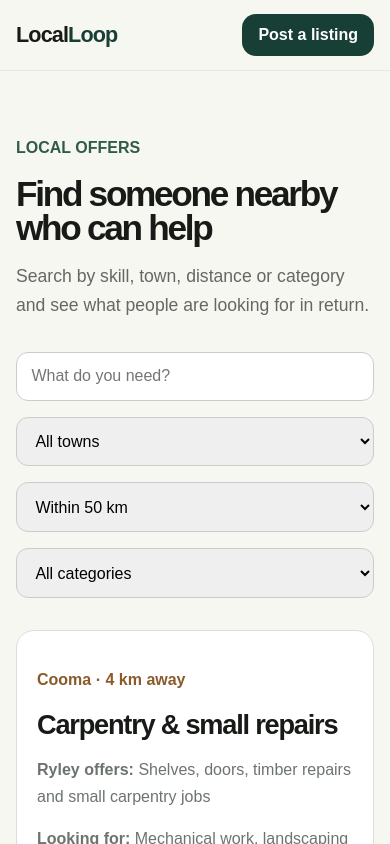
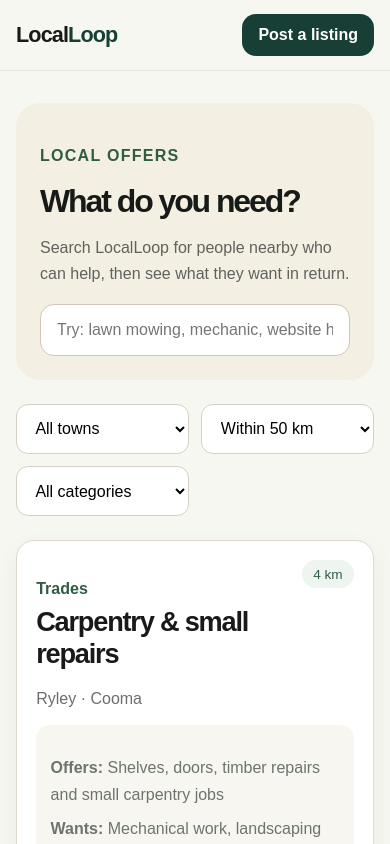
Before and after one commit to ryleycampbell93/LocalLoop, a Next.js app: page /browse in a window 390 px wide. Shown: the top 844 px of the page. Built offline with nearby package versions, Linux system fonts and the light colour scheme.

Commit message:
Improve mobile browse page

```diff
--- a/app/browse/page.tsx
+++ b/app/browse/page.tsx
@@ -1,4 +1,4 @@
- "use client";
+"use client";
 
 import Link from "next/link";
 import { useMemo, useState } from "react";
@@ -44,11 +44,9 @@ export default function BrowsePage() {
 
   const filteredOffers = useMemo(() => {
     return offers.filter((offer) => {
-      const matchesSearch =
-        offer.title.toLowerCase().includes(search.toLowerCase()) ||
-        offer.offers.toLowerCase().includes(search.toLowerCase()) ||
-        offer.wants.toLowerCase().includes(search.toLowerCase());
+      const text = `${offer.title} ${offer.offers} ${offer.wants} ${offer.person}`.toLowerCase();
 
+      const matchesSearch = text.includes(search.toLowerCase());
       const matchesTown = town === "All towns" || offer.town === town;
       const matchesDistance = offer.distance <= Number(distance);
       const matchesCategory =
@@ -64,37 +62,80 @@ export default function BrowsePage() {
   }, [search, town, distance, category]);
 
   return (
-    <main className="container" style={{ padding: "3rem 0" }}>
-      <section style={{ marginBottom: "2rem" }}>
-        <p style={{ fontWeight: 700, color: "#315c44" }}>LOCAL OFFERS</p>
-        <h1 style={{ fontSize: "clamp(2.2rem, 6vw, 4.5rem)", marginBottom: "1rem" }}>
-          Find someone nearby who can help
+    <main className="container" style={{ padding: "2rem 0 4rem" }}>
+      <section
+        style={{
+          background: "#f4efe3",
+          borderRadius: 24,
+          padding: "1.5rem",
+          marginBottom: "1.5rem",
+        }}
+      >
+        <p
+          style={{
+            fontWeight: 800,
+            color: "#315c44",
+            letterSpacing: "0.08em",
+            marginBottom: "0.5rem",
+          }}
+        >
+          LOCAL OFFERS
+        </p>
+
+        <h1
+          style={{
+            fontSize: "clamp(2rem, 8vw, 3.8rem)",
+            lineHeight: 1.05,
+            marginBottom: "0.8rem",
+          }}
+        >
+          What do you need?
         </h1>
-        <p style={{ maxWidth: 700, color: "#666", fontSize: "1.1rem" }}>
-          Search by skill, town, distance or category and see what people
-          are looking for in return.
+
+        <p
+          style={{
+            color: "#5f625d",
+            fontSize: "1rem",
+            marginBottom: "1rem",
+            maxWidth: 680,
+          }}
+        >
+          Search LocalLoop for people nearby who can help, then see what
+          they want in return.
         </p>
+
+        <input
+          value={search}
+          onChange={(e) => setSearch(e.target.value)}
+          placeholder="Try: lawn mowing, mechanic, website help..."
+          style={{
+            width: "100%",
+            padding: "1rem",
+            borderRadius: 14,
+            border: "1px solid #cfc7b8",
+            fontSize: "1rem",
+            background: "#fff",
+          }}
+        />
       </section>
 
       <section
         style={{
           display: "grid",
-          gridTemplateColumns: "repeat(auto-fit, minmax(180px, 1fr))",
-          gap: "1rem",
-          marginBottom: "2rem",
+          gridTemplateColumns: "repeat(auto-fit, minmax(150px, 1fr))",
+          gap: "0.8rem",
+          marginBottom: "1.5rem",
         }}
       >
-        <input
-          value={search}
-          onChange={(e) => setSearch(e.target.value)}
-          placeholder="What do you need?"
-          style={{ padding: "0.9rem", borderRadius: 12, border: "1px solid #ccc" }}
-        />
-
         <select
           value={town}
           onChange={(e) => setTown(e.target.value)}
-          style={{ padding: "0.9rem", borderRadius: 12, border: "1px solid #ccc" }}
+          style={{
+            padding: "0.9rem",
+            borderRadius: 12,
+            border: "1px solid #d6d0c5",
+            background: "#fff",
+          }}
         >
           <option>All towns</option>
           <option>Cooma</option>
@@ -105,7 +146,12 @@ export default function BrowsePage() {
         <select
           value={distance}
           onChange={(e) => setDistance(e.target.value)}
-          style={{ padding: "0.9rem", borderRadius: 12, border: "1px solid #ccc" }}
+          style={{
+            padding: "0.9rem",
+            borderRadius: 12,
+            border: "1px solid #d6d0c5",
+            background: "#fff",
+          }}
         >
           <option value="10">Within 10 km</option>
           <option value="25">Within 25 km</option>
@@ -115,7 +161,12 @@ export default function BrowsePage() {
         <select
           value={category}
           onChange={(e) => setCategory(e.target.value)}
-          style={{ padding: "0.9rem", borderRadius: 12, border: "1px solid #ccc" }}
+          style={{
+            padding: "0.9rem",
+            borderRadius: 12,
+            border: "1px solid #d6d0c5",
+            background: "#fff",
+          }}
         >
           <option>All categories</option>
           <option>Trades</option>
@@ -130,33 +181,81 @@ export default function BrowsePage() {
             key={offer.id}
             style={{
               background: "#fff",
-              border: "1px solid #ddd",
+              border: "1px solid #ded8cd",
               borderRadius: 18,
-              padding: "1.25rem",
+              padding: "1.2rem",
+              boxShadow: "0 8px 24px rgba(36, 48, 40, 0.05)",
             }}
           >
-            <p style={{ color: "#8a5a2b", fontWeight: 700 }}>
-              {offer.town} · {offer.distance} km away
+            <div
+              style={{
+                display: "flex",
+                justifyContent: "space-between",
+                gap: "1rem",
+                alignItems: "flex-start",
+                marginBottom: "0.5rem",
+              }}
+            >
+              <div>
+                <p
+                  style={{
+                    color: "#315c44",
+                    fontWeight: 800,
+                    marginBottom: "0.2rem",
+                  }}
+                >
+                  {offer.category}
+                </p>
+
+                <h2 style={{ margin: 0 }}>{offer.title}</h2>
+              </div>
+
+              <span
+                style={{
+                  background: "#eef4ef",
+                  color: "#315c44",
+                  borderRadius: 999,
+                  padding: "0.4rem 0.7rem",
+                  fontSize: "0.85rem",
+                  whiteSpace: "nowrap",
+                }}
+              >
+                {offer.distance} km
+              </span>
+            </div>
+
+            <p style={{ color: "#6b6f69", marginBottom: "0.8rem" }}>
+              {offer.person} · {offer.town}
             </p>
 
-            <h2 style={{ margin: "0.4rem 0" }}>{offer.title}</h2>
-            <p style={{ marginBottom: "0.8rem" }}>
-              <strong>{offer.person} offers:</strong> {offer.offers}
-            </p>
-            <p style={{ marginBottom: "1rem" }}>
-              <strong>Looking for:</strong> {offer.wants}
-            </p>
+            <div
+              style={{
+                background: "#f8f6f1",
+                borderRadius: 14,
+                padding: "0.9rem",
+                marginBottom: "0.8rem",
+              }}
+            >
+              <p style={{ marginBottom: "0.5rem" }}>
+                <strong>Offers:</strong> {offer.offers}
+              </p>
+
+              <p style={{ margin: 0 }}>
+                <strong>Wants:</strong> {offer.wants}
+              </p>
+            </div>
 
             <Link
               href={`/listing/${offer.id}`}
               style={{
-                display: "inline-block",
+                display: "block",
+                textAlign: "center",
                 background: "#315c44",
                 color: "#fff",
-                padding: "0.8rem 1rem",
-                borderRadius: 10,
+                padding: "0.9rem 1rem",
+                borderRadius: 12,
                 textDecoration: "none",
-                fontWeight: 700,
+                fontWeight: 800,
               }}
             >
               View offer
@@ -165,7 +264,17 @@ export default function BrowsePage() {
         ))}
 
         {filteredOffers.length === 0 && (
-          <p>No offers match those filters yet.</p>
+          <div
+            style={{
+              background: "#f4efe3",
+              borderRadius: 18,
+              padding: "1.5rem",
+              textAlign: "center",
+            }}
+          >
+            <h3>No matches yet</h3>
+            <p>Try another town, distance or search term.</p>
+          </div>
         )}
       </section>
     </main>
```
